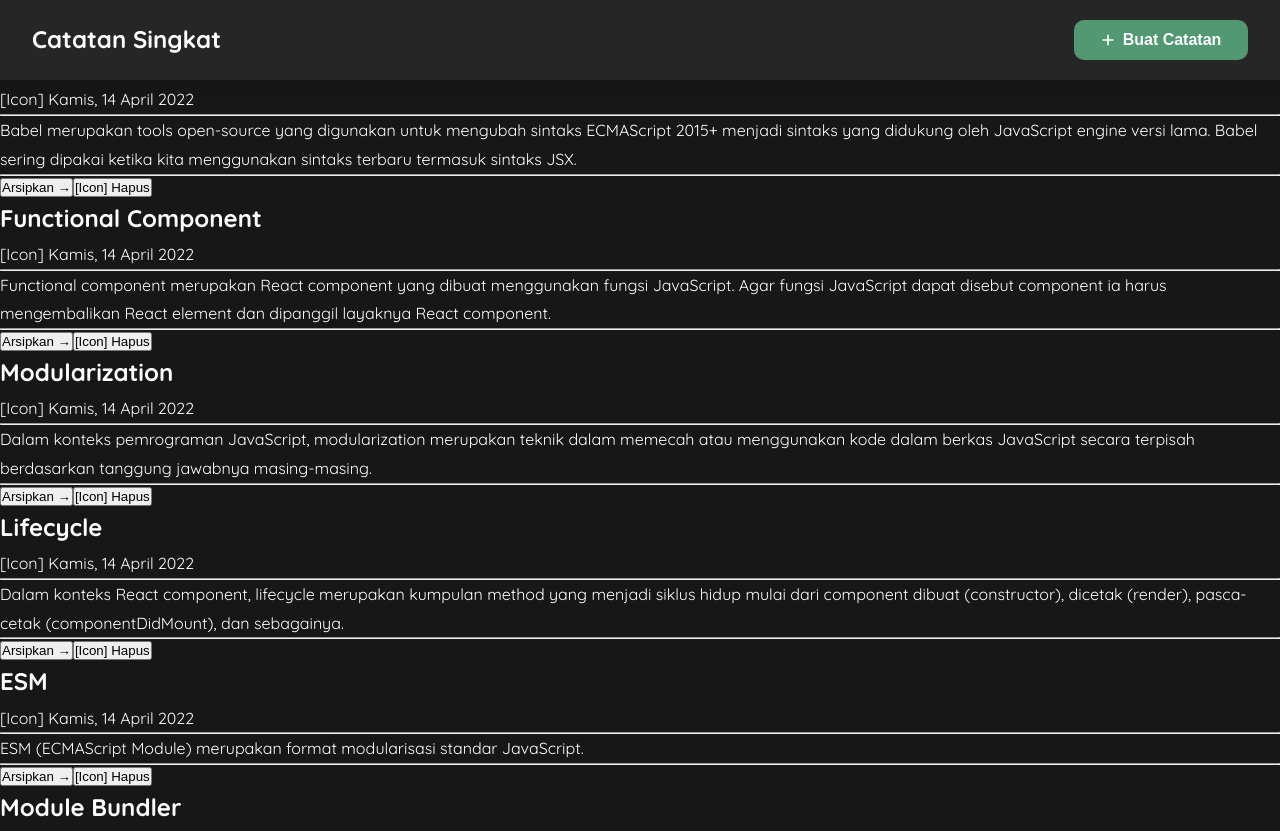
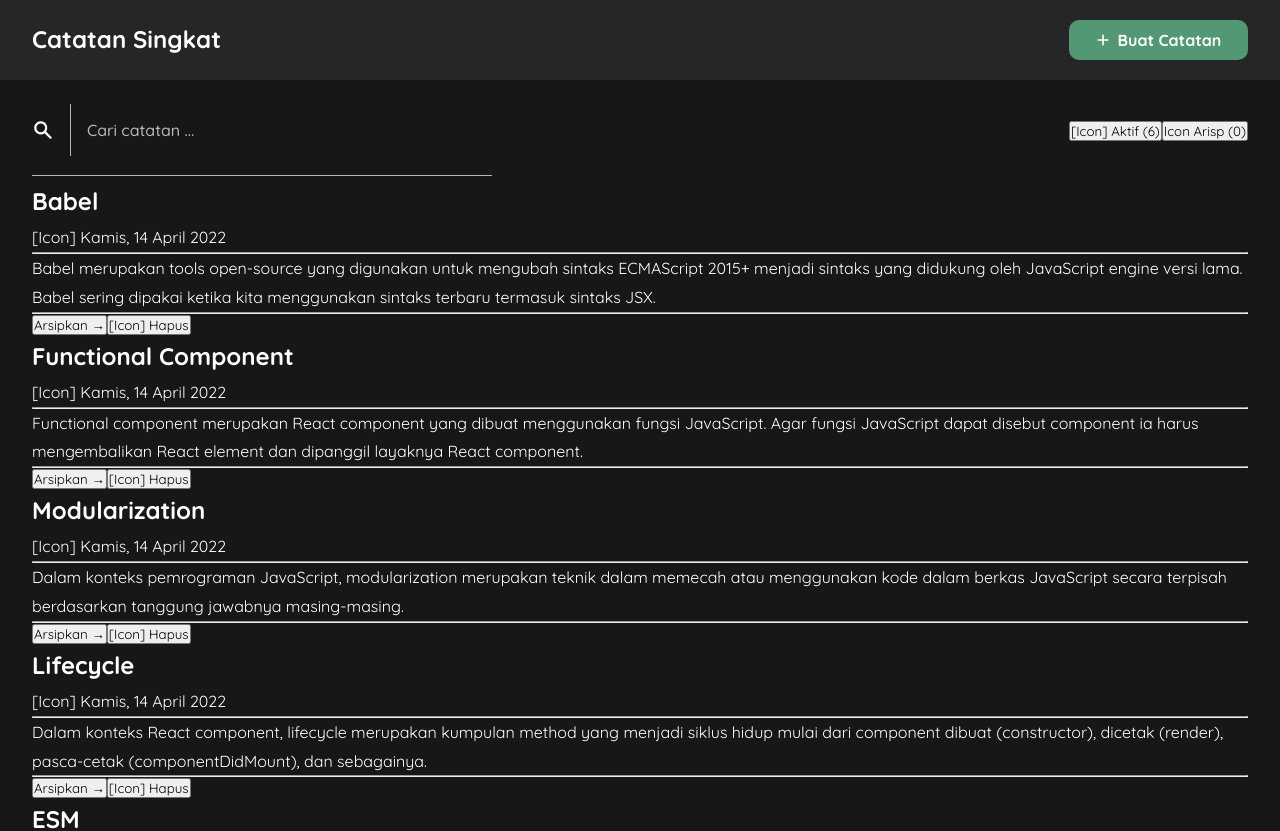
Before and after one commit to cholis04/simple-note, a React (Create React App) app: page / in a window 1280 px wide. Shown: the top 831 px of the page. Built offline with nearby package versions, Linux system fonts and the light colour scheme.

Commit message:
Added Style to Search Form

```diff
--- a/src/components/Navbar/index.module.css
+++ b/src/components/Navbar/index.module.css
@@ -3,6 +3,7 @@
     width: 100%;
     top:0;
     left:0;
+    z-index: 998;
     background-color: var(--surface-color);
     box-shadow: 2px 2px 15px rgba(0, 0, 0, 0.2);
 }
--- a/src/components/SearchForm/index.js
+++ b/src/components/SearchForm/index.js
@@ -1,5 +1,9 @@
 import { useContext } from 'react';
+import { SearchIcon } from '@heroicons/react/solid';
+
 import { NotesContext } from '../../context/NotesContext';
+
+import styles from './index.module.css';
 
 function SearchForm() {
   const { keyword, setKeyword } = useContext(NotesContext);
@@ -9,16 +13,17 @@ function SearchForm() {
   };
 
   return (
-    <form role="search">
-      <div className="search-input-group">
-        <span>[Icon]</span>
+    <form role="search" className={styles.form}>
+      <div className={styles.inputGroup}>
+        <SearchIcon className={styles.icon} />
         <input
           name="cari-catatan"
           type="search"
-          placeholder="Cari catatan... "
+          placeholder="Cari catatan ... "
           aria-label="Cari catatan"
           value={keyword}
           onChange={handleChange}
+          className={styles.textbox}
         />
       </div>
     </form>
--- /dev/null
+++ b/src/components/SearchForm/index.module.css
@@ -0,0 +1,32 @@
+.form{
+    width: 100%;
+    max-width: 460px;
+    padding: 1.2em 0;
+    border-bottom:1px solid var(--text-secondary-color);
+}
+
+.inputGroup {
+    display:flex;
+    align-items: center;
+}
+
+.icon {
+    width: 24px;
+    height: 24px;
+}
+
+.textbox{
+    border:none;
+    width: 100%;
+    margin-left: 1em;
+    padding:1em 1em;
+    font-size: 1rem;
+    font-weight: var(--fw-medium);
+    color:var(--text-primary-color);
+    background:none;
+    border-left: 1px solid var(--text-secondary-color);
+}
+.textbox::placeholder { /* Chrome, Firefox, Opera, Safari 10.1+ */
+    color: var(--text-secondary-color);
+    opacity: 1; /* Firefox */
+}
--- a/src/containers/ModalForm/index.js
+++ b/src/containers/ModalForm/index.js
@@ -13,6 +13,7 @@ import {
 const customStyles = {
   overlay: {
     backgroundColor: 'var(--overlay-color)',
+    zIndex: 999,
   },
   content: {
     top: '50%',
--- a/src/pages/Home.js
+++ b/src/pages/Home.js
@@ -8,6 +8,8 @@ import ModalForm from '../containers/ModalForm';
 import Navbar from '../components/Navbar';
 import SearchForm from '../components/SearchForm';
 import TabPanel from '../components/TabPanel';
+
+import styles from '../styles/home.module.css';
 
 function Home() {
   const { activeNotes, archiveNotes } = useContext(NotesContext);
@@ -24,16 +26,23 @@ function Home() {
       <Navbar />
 
       {/* Main Content ============###======###=====###====###=== */}
-      <main>
-        <div className="wrapper">
-          {/* Filter  */}
-          <div className="heading-main">
+      <main className={styles.main}>
+        {/* Main Heading */}
+        <div className={styles.main__heading}>
+          <div className={styles.main__headingWrapper}>
             <SearchForm />
             <TabList />
           </div>
+        </div>
+        {/* Main Heading */}
 
-          {/* Notes */}
-          <section id="daftar-catatan" aria-label="Daftar Catatan">
+        {/* Note List */}
+        <section
+          className={styles.main__notelist}
+          id="daftar-catatan"
+          aria-label="Daftar Catatan"
+        >
+          <div className={styles.main__notelistWrapper}>
             <TabPanel
               panelId={`panel-aktif`}
               panelName={`active`}
@@ -46,12 +55,12 @@ function Home() {
               panelLabel={`tab-catatan-arsip`}
               notes={archiveNotes}
             />
-          </section>
-        </div>
+          </div>
+        </section>
+        {/* Note List */}
       </main>
 
       {/* Footer ============###======###=====###====###=== */}
-      {/* <Footer /> */}
 
       {/* Modal Dialog Form ============###======###=====###====###=== */}
       <ModalForm />
--- a/src/styles/global.css
+++ b/src/styles/global.css
@@ -21,6 +21,8 @@
   --maxWidth: 1280px;
   --midWidth:375px;
   --navHeight:80px;
+  --mainHeadingHeightMobile:180px;
+  --mainHeadingHeightDesktop:100px;
 
   /* Font Weight */
   --fw-light:300;
@@ -51,3 +53,14 @@ body {
 p, h1,h2,h3,h4,h5,h6 {
   line-height: 180%;
 }
+
+input,button,textarea{
+  font-family: 'Quicksand', sans-serif;
+}
+
+
+
+/* Desktop */
+/* Desktop */
+@media only screen and (min-width: 768px) {
+}
--- /dev/null
+++ b/src/styles/home.module.css
@@ -0,0 +1,70 @@
+/* Main */
+.main {
+  position:relative;
+  margin-top: var(--navHeight);
+}
+
+.main__heading {
+  position:fixed;
+
+  left: 0;
+  right: 0;
+
+  height: var(--mainHeadingHeightMobile);
+  z-index:998;
+
+  background-color: var(--background-color);
+}
+
+
+.main__headingWrapper {
+  margin:0 auto;
+  max-width: var(--maxWidth);
+  padding:0 1em;
+
+  height: inherit;
+
+  display: flex;
+  flex-direction: column;
+  justify-content:space-around;
+  align-items: center;
+}
+
+.main__notelist {
+  position: absolute;
+  width: 100%;
+  left: 50%;
+  top:var(--mainHeadingHeightMobile);
+  transform: translateX(-50%);
+}
+
+.main__notelistWrapper {
+  max-width: var(--maxWidth);
+  margin:0 auto;
+  padding:0 1em;
+}
+
+
+/* Desktop */
+/* Desktop */
+@media only screen and (min-width: 768px) {
+
+  .main__heading {
+    height: var(--mainHeadingHeightDesktop);
+  }
+  .main__headingWrapper {
+    padding:0 2em;
+
+    flex-direction: row;
+    justify-content:space-between;
+  }
+
+  .main__notelist {
+    top: var(--mainHeadingHeightDesktop);
+  }
+
+  .main__notelistWrapper {
+    padding:0 2em;
+  }
+
+}
```
